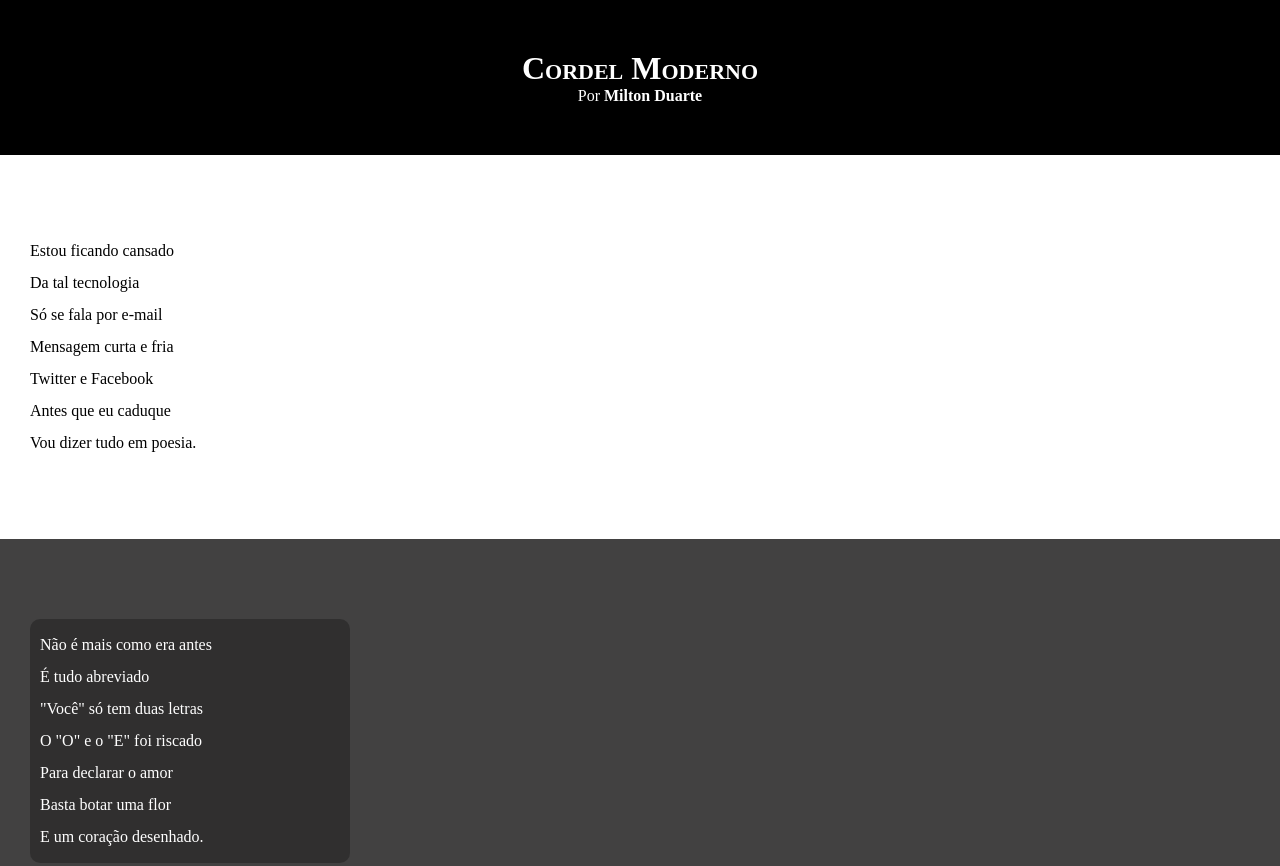
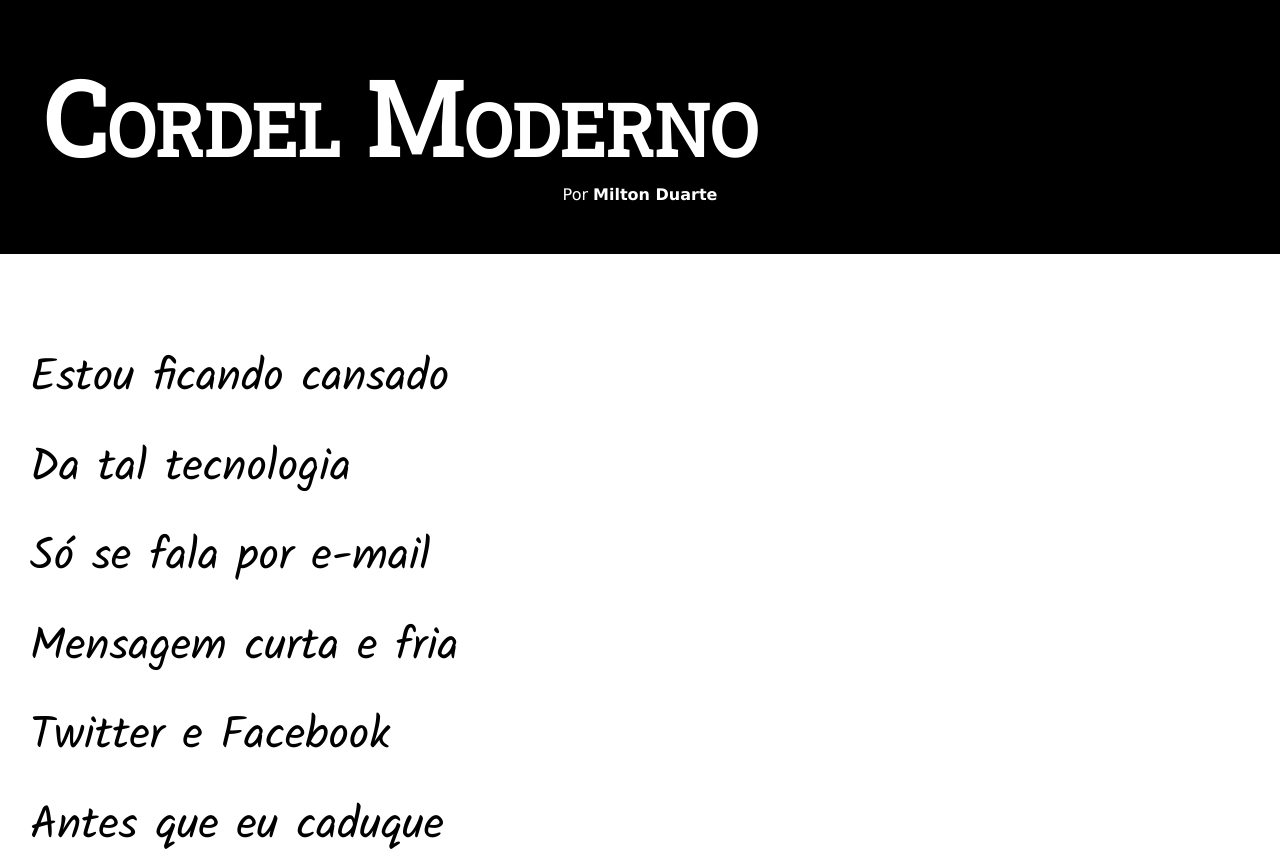
Before and after one commit to RafaelBrandaoS/html-css, a plain HTML site: page desafios/d012/index.html in a window 1280 px wide. Shown: the top 866 px of the page. Drawn offline with Linux system fonts and the light colour scheme.

Commit message:
atualização de estilos desafio 21

```diff
--- a/desafios/d012/estilo/style.css
+++ b/desafios/d012/estilo/style.css
@@ -1,13 +1,25 @@
 @charset "UTF-8";
+
+@import url('https://fonts.googleapis.com/css2? family= Roboto+Slab & display=swap');
+
+@import url('https://fonts.googleapis.com/css2?family=Kalam&display=swap');
+
+:root {
+    --fonte1: Verdana, Geneva, Tahoma, sans-serif;
+    --fonte2: 'Roboto Slab', serif;
+    --fonte3: 'Kalam', cursive;
+}
 
 * {
     margin: 0px;
     padding: 0px;
+    font-family: Verdana, Geneva, Tahoma, sans-serif;
 }
 
 html, body {
     min-width: 100vh;
     background-color: darkgrey;
+    font-family: var(--fonte1);
 }
 
 header {
@@ -19,6 +31,9 @@ header {
 header > h1 {
     padding-top: 50px;
     font-variant: small-caps;
+    font-family: var(--fonte2);
+    font-size: 8vw;
+    max-width: 800px;
 }
 
 header > p {
@@ -40,6 +55,11 @@ section {
     padding-bottom: 10vh;
     padding-left: 30px;
     line-height: 2em;
+    font-size: 3.5vw;
+}
+
+section > p {
+    font-family: var(--fonte3);
 }
 
 section.normal {
@@ -54,9 +74,9 @@ section.imagem {
 
 section.imagem > p {
     background-color: rgba(0, 0, 0, 0.274);
-    padding: 10px;
-    width: 300px;
+    padding: 5px;
     border-radius: 10px;
+    display: inline-block;
 }
 
 footer {
```
